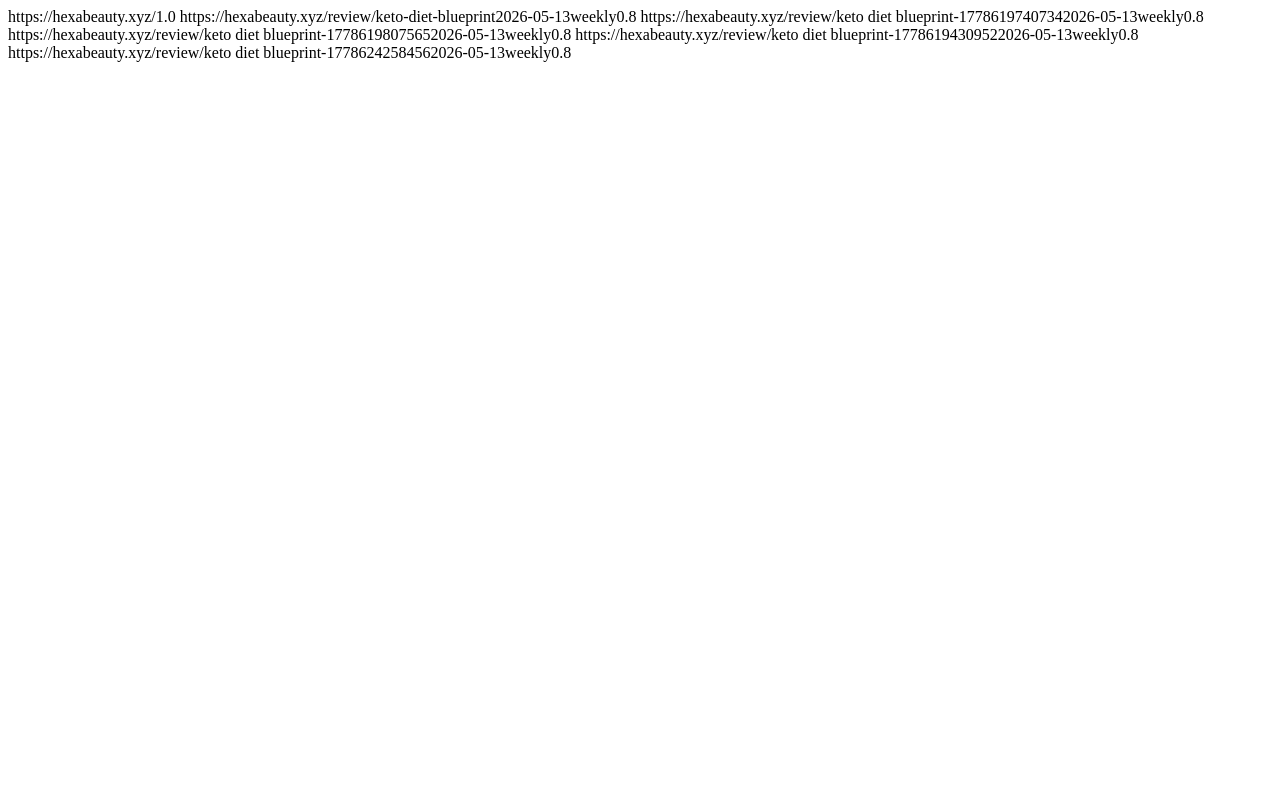
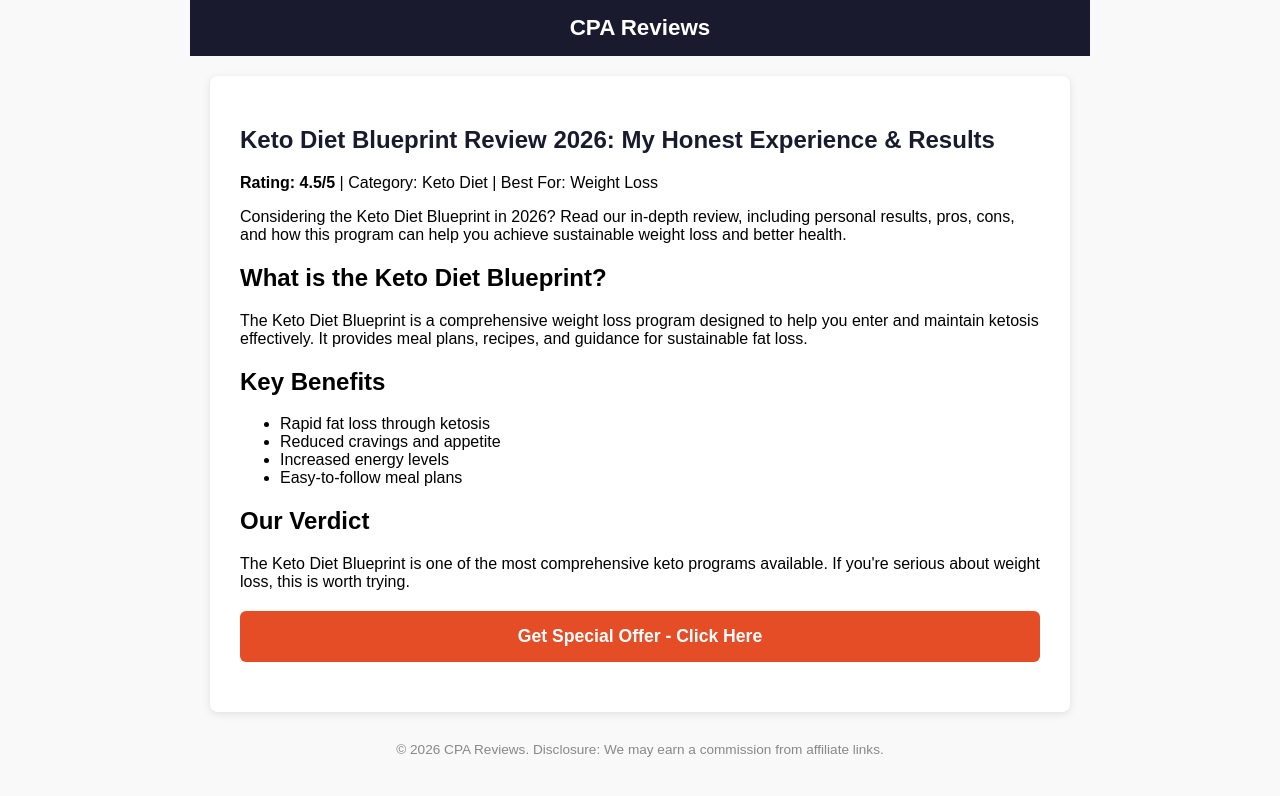
Before and after one commit to adisikdar3/cpa-reviews, a plain HTML site: page reviews/keto-diet-blueprint.html in a window 1280 px wide. Drawn offline with Linux system fonts and the light colour scheme.

Commit message:
Fix review HTML

```diff
--- a/reviews/keto-diet-blueprint.html
+++ b/reviews/keto-diet-blueprint.html
@@ -1,9 +1,21 @@
-<?xml version="1.0" encoding="UTF-8"?>
-<urlset xmlns="http://www.sitemaps.org/schemas/sitemap/0.9">
-<url><loc>https://hexabeauty.xyz/</loc><priority>1.0</priority></url>
-<url><loc>https://hexabeauty.xyz/review/keto-diet-blueprint</loc><lastmod>2026-05-13</lastmod><changefreq>weekly</changefreq><priority>0.8</priority></url>
-<url><loc>https://hexabeauty.xyz/review/keto diet blueprint-1778619740734</loc><lastmod>2026-05-13</lastmod><changefreq>weekly</changefreq><priority>0.8</priority></url>
-<url><loc>https://hexabeauty.xyz/review/keto diet blueprint-1778619807565</loc><lastmod>2026-05-13</lastmod><changefreq>weekly</changefreq><priority>0.8</priority></url>
-<url><loc>https://hexabeauty.xyz/review/keto diet blueprint-1778619430952</loc><lastmod>2026-05-13</lastmod><changefreq>weekly</changefreq><priority>0.8</priority></url>
-<url><loc>https://hexabeauty.xyz/review/keto diet blueprint-1778624258456</loc><lastmod>2026-05-13</lastmod><changefreq>weekly</changefreq><priority>0.8</priority></url>
-</urlset>
+<!DOCTYPE html>
+<html lang="en"><head><meta charset="UTF-8"><meta name="viewport" content="width=device-width,initial-scale=1.0">
+<title>Keto Diet Blueprint Review 2026 - Honest Experience</title>
+<meta name="description" content="Honest Keto Diet Blueprint review 2026. Read our in-depth analysis.">
+<style>body{font-family:Arial,sans-serif;max-width:860px;margin:0 auto;padding:20px;background:#f9f9f9}header{background:#1a1a2e;color:white;padding:15px;margin:-20px -20px 20px;text-align:center}header a{color:white;text-decoration:none;font-size:1.4em;font-weight:bold}article{background:white;padding:30px;border-radius:8px;box-shadow:0 2px 8px rgba(0,0,0,.1)}h1{color:#1a1a2e}.cta{display:block;background:#e44d26;color:white;text-align:center;padding:15px;border-radius:6px;text-decoration:none;font-weight:bold;margin:20px 0;font-size:1.1em}footer{text-align:center;color:#888;margin-top:30px;font-size:.85em}</style>
+</head><body>
+<header><a href="https://adisikdar3.github.io/cpa-reviews/">CPA Reviews</a></header>
+<article>
+<h1>Keto Diet Blueprint Review 2026: My Honest Experience & Results</h1>
+<p><strong>Rating: 4.5/5</strong> | Category: Keto Diet | Best For: Weight Loss</p>
+<p>Considering the Keto Diet Blueprint in 2026? Read our in-depth review, including personal results, pros, cons, and how this program can help you achieve sustainable weight loss and better health.</p>
+<h2>What is the Keto Diet Blueprint?</h2>
+<p>The Keto Diet Blueprint is a comprehensive weight loss program designed to help you enter and maintain ketosis effectively. It provides meal plans, recipes, and guidance for sustainable fat loss.</p>
+<h2>Key Benefits</h2>
+<ul><li>Rapid fat loss through ketosis</li><li>Reduced cravings and appetite</li><li>Increased energy levels</li><li>Easy-to-follow meal plans</li></ul>
+<h2>Our Verdict</h2>
+<p>The Keto Diet Blueprint is one of the most comprehensive keto programs available. If you're serious about weight loss, this is worth trying.</p>
+<a href="https://adisikdar.hop.clickbank.net/?vendor=ketodiet" class="cta" target="_blank" rel="nofollow">Get Special Offer - Click Here</a>
+</article>
+<footer><p>&copy; 2026 CPA Reviews. Disclosure: We may earn a commission from affiliate links.</p></footer>
+</body></html>
```
